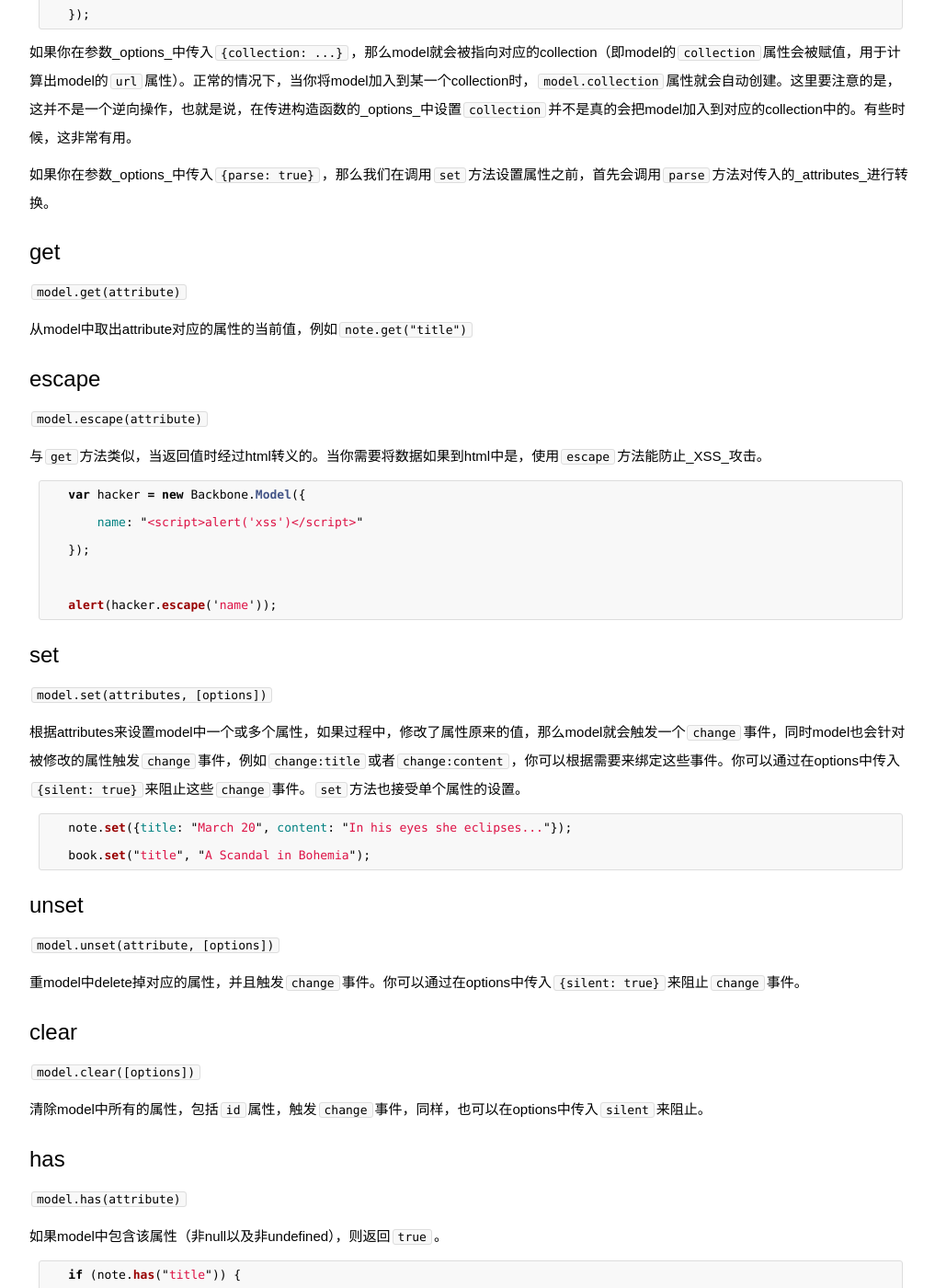
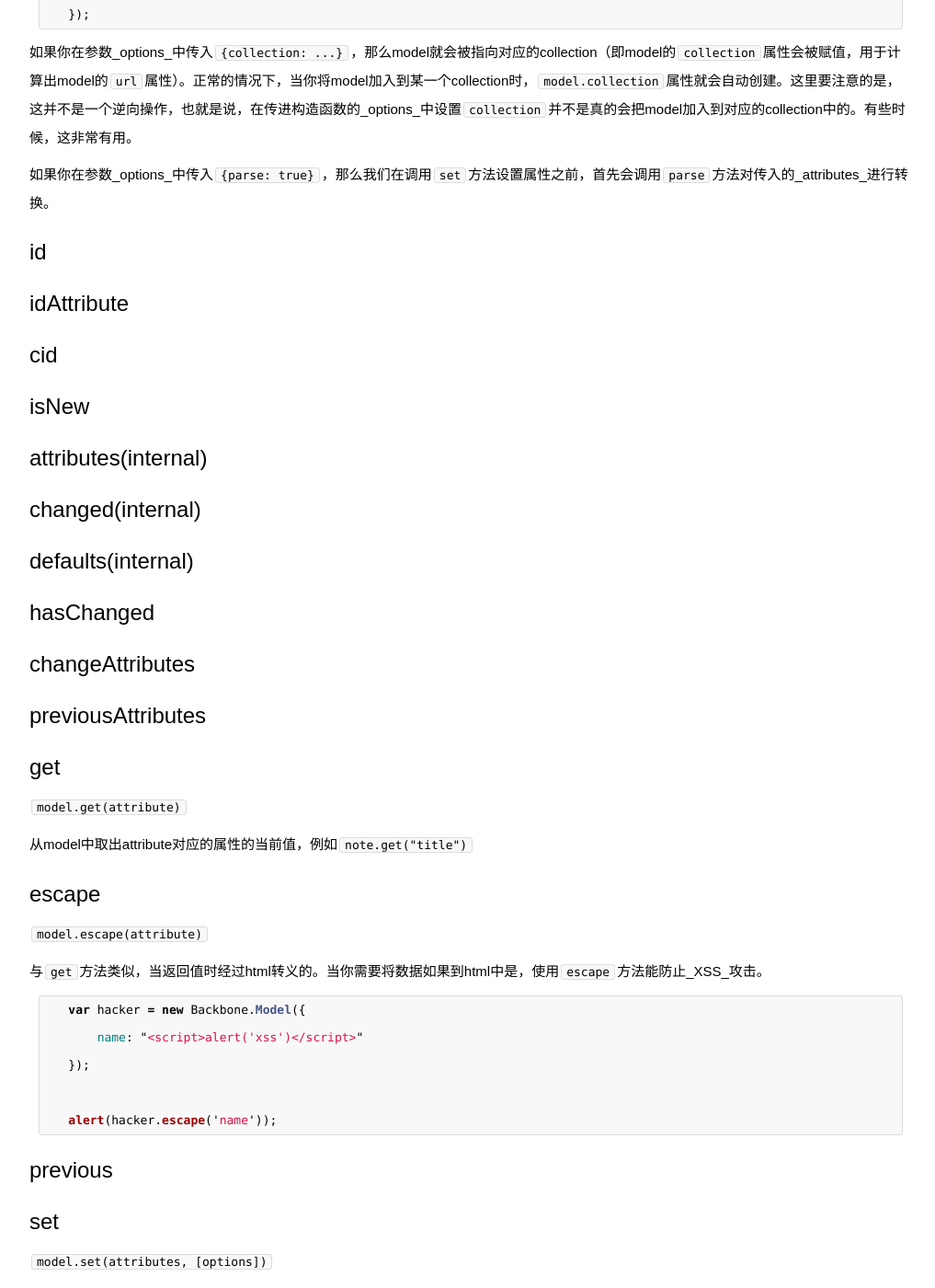
Before and after one commit to lizzz0523/lizzz0523.github.io, a Jekyll site: the page built from _posts/2014-01-18-backbone-api.md, in a window 1280 px wide and 1400 px high, scrolled down 2797 px. Shown: the whole window at 92% size, without its empty margins (128-1145 px from the left). Built offline with Jekyll 4.4.1, drawn with Linux system fonts in a browser that asks for light colours; nearby versions of some CDN libraries; Markdown is read by kramdown in place of the engine named in the settings; some of the changed text lies outside the part shown.

Commit message:
update post : backbone api

```diff
--- a/_posts/2014-01-18-backbone-api.md
+++ b/_posts/2014-01-18-backbone-api.md
@@ -115,6 +115,36 @@ _Models_是所有js程序的程序部件，其中包含了需要操作的数据
 如果你在参数_options_中传入`{parse: true}`，那么我们在调用`set`方法设置属性之前，首先会调用`parse`方法对传入的_attributes_进行转换。
 
 
+#### id
+
+
+#### idAttribute
+
+
+#### cid
+
+
+#### isNew
+
+
+#### attributes(internal)
+
+
+#### changed(internal)
+
+
+#### defaults(internal)
+
+
+#### hasChanged
+
+
+#### changeAttributes
+
+
+#### previousAttributes
+
+
 #### get
 
 `model.get(attribute)`
@@ -137,6 +167,9 @@ _Models_是所有js程序的程序部件，其中包含了需要操作的数据
     alert(hacker.escape('name'));
 
 {% endhighlight %}
+
+
+#### previous
 
 
 #### set
```
Also changed, not shown: other parts of _posts/2014-01-18-backbone-api.md (+39 -0 lines).
